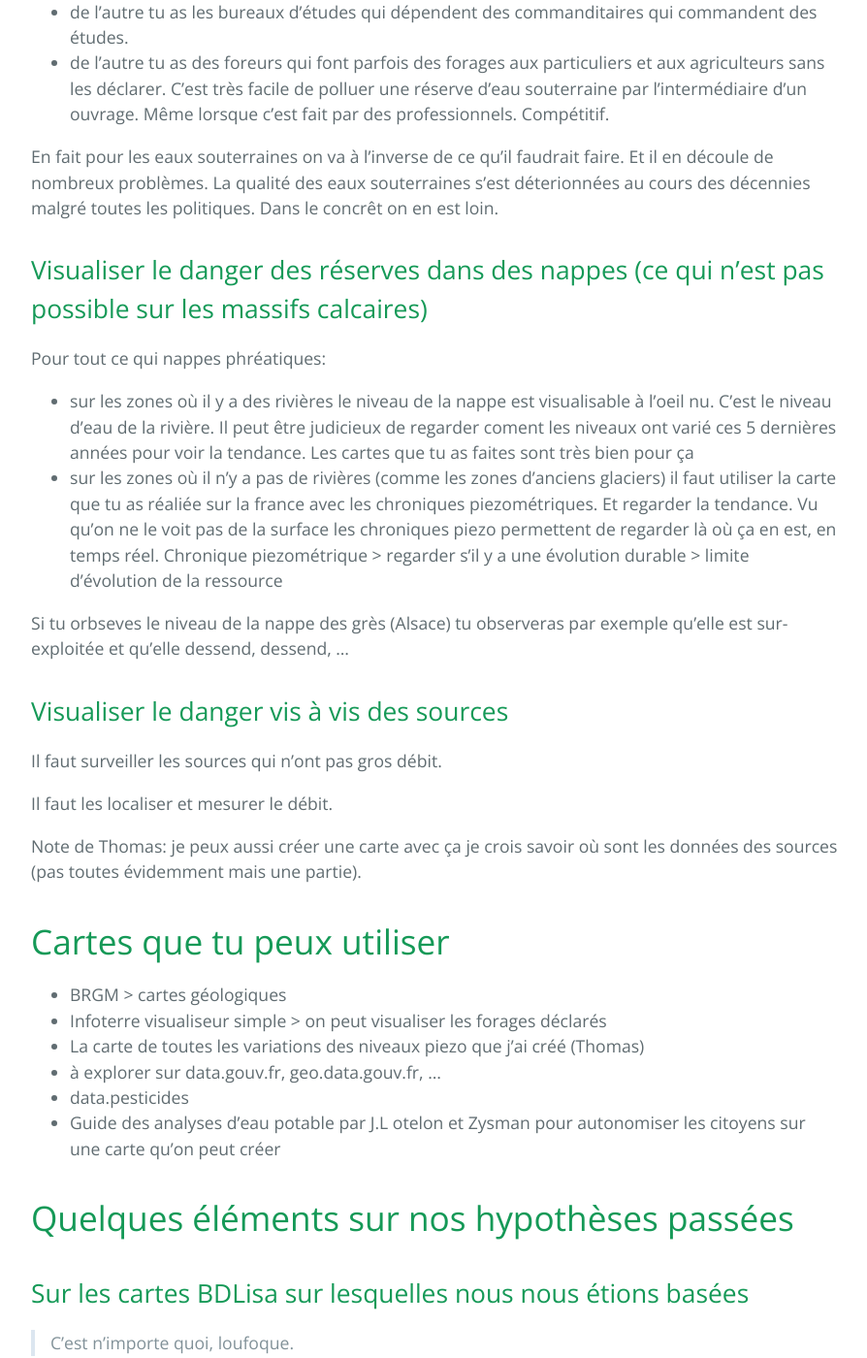
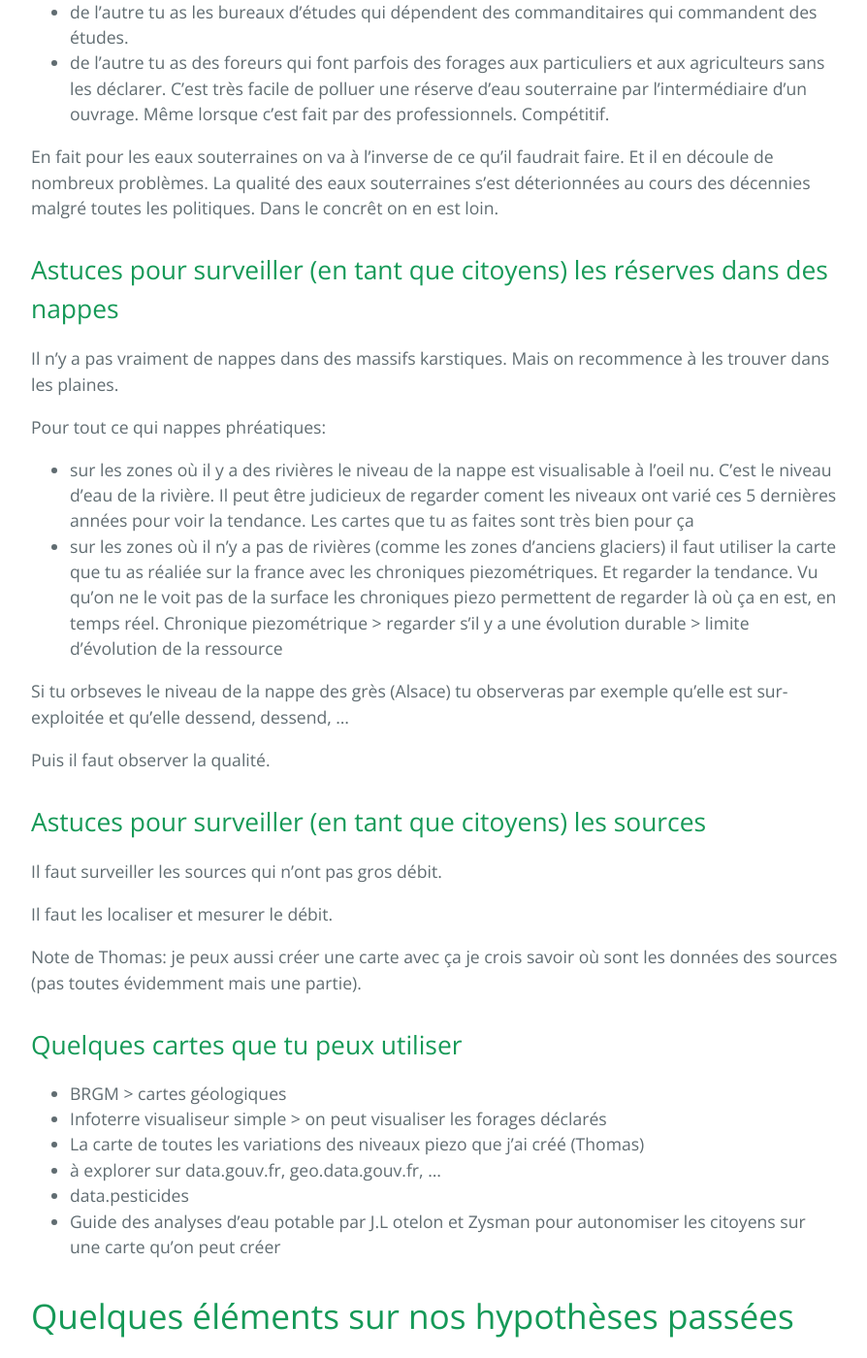
Before and after one commit to secheresses/Ancien-site, a Jekyll site: the page built from pages/explorations-eau/hydrogeologie-avril-2019.md, in a window 1280 px wide and 1400 px high, scrolled down 8939 px. Shown: the whole window at 97% size, without its empty margins (192-1086 px from the left). Built offline with Jekyll 4.4.1, drawn with Linux system fonts in a browser that asks for light colours.

Commit message:
correction 2

```diff
--- a/pages/explorations-eau/hydrogeologie-avril-2019.md
+++ b/pages/explorations-eau/hydrogeologie-avril-2019.md
@@ -163,8 +163,10 @@ Comment ça se fait qu'on est pas alerté? C'est quand même conséquent...
 
 En fait pour les eaux souterraines on va à l'inverse de ce qu'il faudrait faire. Et il en découle de nombreux problèmes. La qualité des eaux souterraines s'est déterionnées au cours des décennies malgré toutes les politiques. Dans le concrêt on en est loin.
 
-Visualiser le danger des réserves dans des nappes (ce qui n'est pas possible sur les massifs calcaires)
+Astuces pour surveiller (en tant que citoyens) les réserves dans des nappes
 ---
+
+Il n'y a pas vraiment de nappes dans des massifs karstiques. Mais on recommence à les trouver dans les plaines.
 
 Pour tout ce qui nappes phréatiques:
 * sur les zones où il y a des rivières le niveau de la nappe est visualisable à l'oeil nu. C'est le niveau d'eau de la rivière. Il peut être judicieux de regarder coment les niveaux ont varié ces 5 dernières années pour voir la tendance. Les cartes que tu as faites sont très bien pour ça
@@ -172,7 +174,9 @@ Pour tout ce qui nappes phréatiques:
 
 Si tu orbseves le niveau de la nappe des grès (Alsace) tu observeras par exemple qu'elle est sur-exploitée et qu'elle dessend, dessend, ...
 
-Visualiser le danger vis à vis des sources
+Puis il faut observer la qualité.
+
+Astuces pour surveiller (en tant que citoyens) les sources
 ---
 
 Il faut surveiller les sources qui n'ont pas gros débit.
@@ -181,8 +185,8 @@ Il faut les localiser et mesurer le débit.
 
 Note de Thomas: je peux aussi créer une carte avec ça je crois savoir où sont les données des sources (pas toutes évidemment mais une partie).
 
-Cartes que tu peux utiliser
-===
+Quelques cartes que tu peux utiliser
+---
 
 * BRGM > cartes géologiques
 * Infoterre visualiseur simple > on peut visualiser les forages déclarés
```
